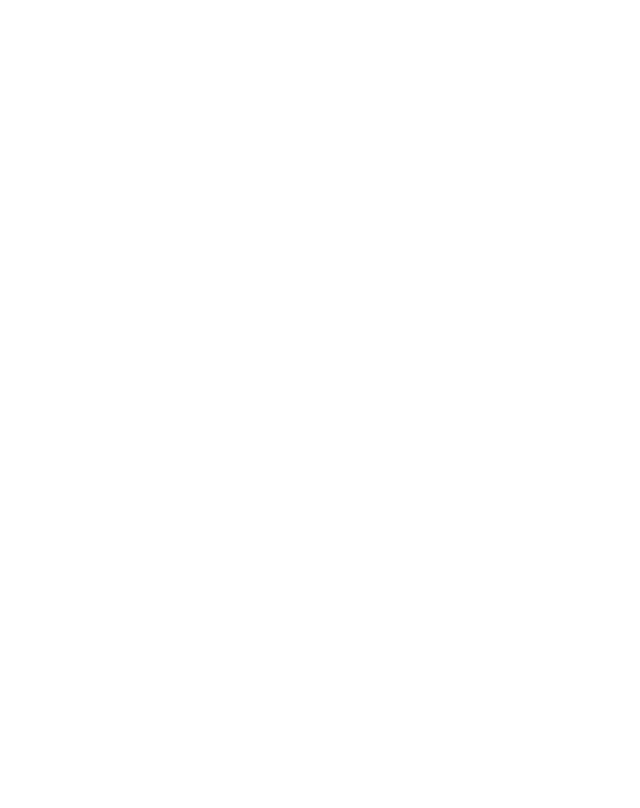
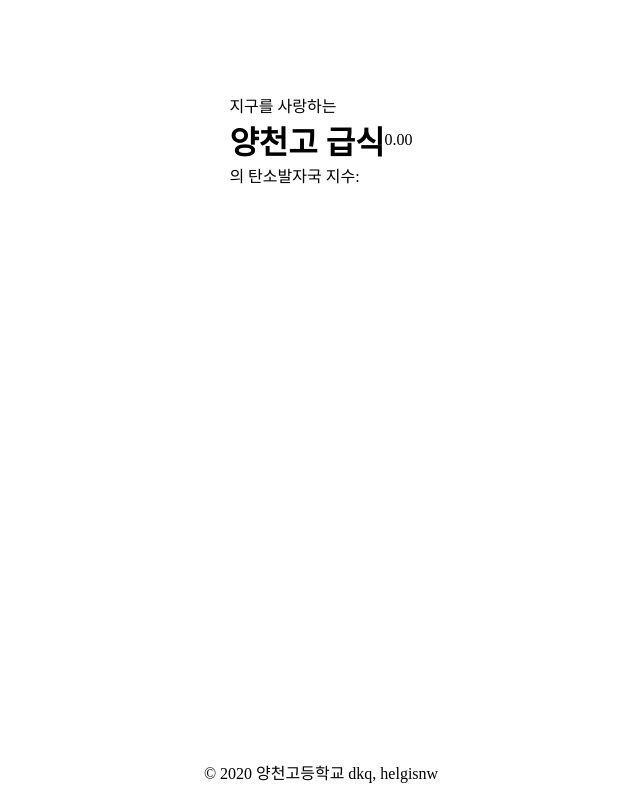
Before and after one commit to dkqdkq/lunch-co2, a website: page public/index.html in a window 1280 px wide. Shown: the whole page, without its empty margins (319-959 px from the left). Drawn offline with Linux system fonts and the light colour scheme.

Commit message:
add css, edit index.html

```diff
--- /dev/null
+++ b/carbonfootprint.csv
@@ -0,0 +1,4 @@
+쌀,0.47
+돼지고기,7
+소고기,60
+닭고기,6
--- a/main.js
+++ b/main.js
@@ -31,7 +31,7 @@
     const query = req.query;
     const headers = {
         "User-Agent":
-            "Mozilla/5.0 (Macintosh; Intel Mac OS X 12_6) AppleWebKit/537.36 (KHTML, like Gecko) Chrome/117.0.0.0 Safari/537.36",
+            "Mozilla/5.0",
     };
     const YYYYMMDD = 0;
     const mlsvId = 2376928;
--- /dev/null
+++ b/public/css/style.css
@@ -0,0 +1,45 @@
+html,
+body {
+    height: 100%;
+    margin: 0;
+    padding: 0;
+    width: 100%;
+}
+
+h1,
+h2,
+h3,
+h4,
+h5,
+h6,
+p {
+    margin: 0;
+    padding: 0;
+}
+
+div.app {
+    height: 100%;
+    width: 100%;
+    display: flex;
+    flex-direction: column;
+    align-items: center;
+    justify-content: center;
+}
+
+header {
+    flex: 7;
+    width: 100%;
+    display: flex;
+    flex-direction: row;
+    align-items: center;
+    justify-content: center;
+}
+
+main {
+    flex: 12;
+    display: flex;
+}
+
+footer {
+    flex: 1;
+}
--- a/public/index.html
+++ b/public/index.html
@@ -6,25 +6,27 @@
             content="width=device-width, user-scalable=no, initial-scale=1.0, maximum-scale=1.0, minimum-scale=1.0"
         />
         <meta http-equiv="X-UA-Compatible" content="ie=edge" />
+        <meta http-equiv="refresh" content="5" />
         <title>양천고 급식</title>
-        <style>
-            html,
-            body {
-                height: 100%;
-                width: 100%;
-            }
-            div.app {
-                height: 100%;
-                width: 100%;
-                display: flex;
-            }
-        </style>
+
+        <link rel="stylesheet" href="css/style.css" />
     </head>
     <body>
         <div class="app">
-            <header> </header>
+            <header>
+                <div class="text">
+                    <p>지구를 사랑하는</p>
+                    <h1>양천고 급식</h1>
+                    <p>의 탄소발자국 지수:</p>
+                </div>
+                <div class="co2">
+                    <p>0.00</p>
+                </div>
+            </header>
             <main></main>
-            <footer></footer>
+            <footer>
+                <p class="copyright">&copy; 2020 양천고등학교 dkq, helgisnw</p>
+            </footer>
         </div>
         <script></script>
     </body>
```
